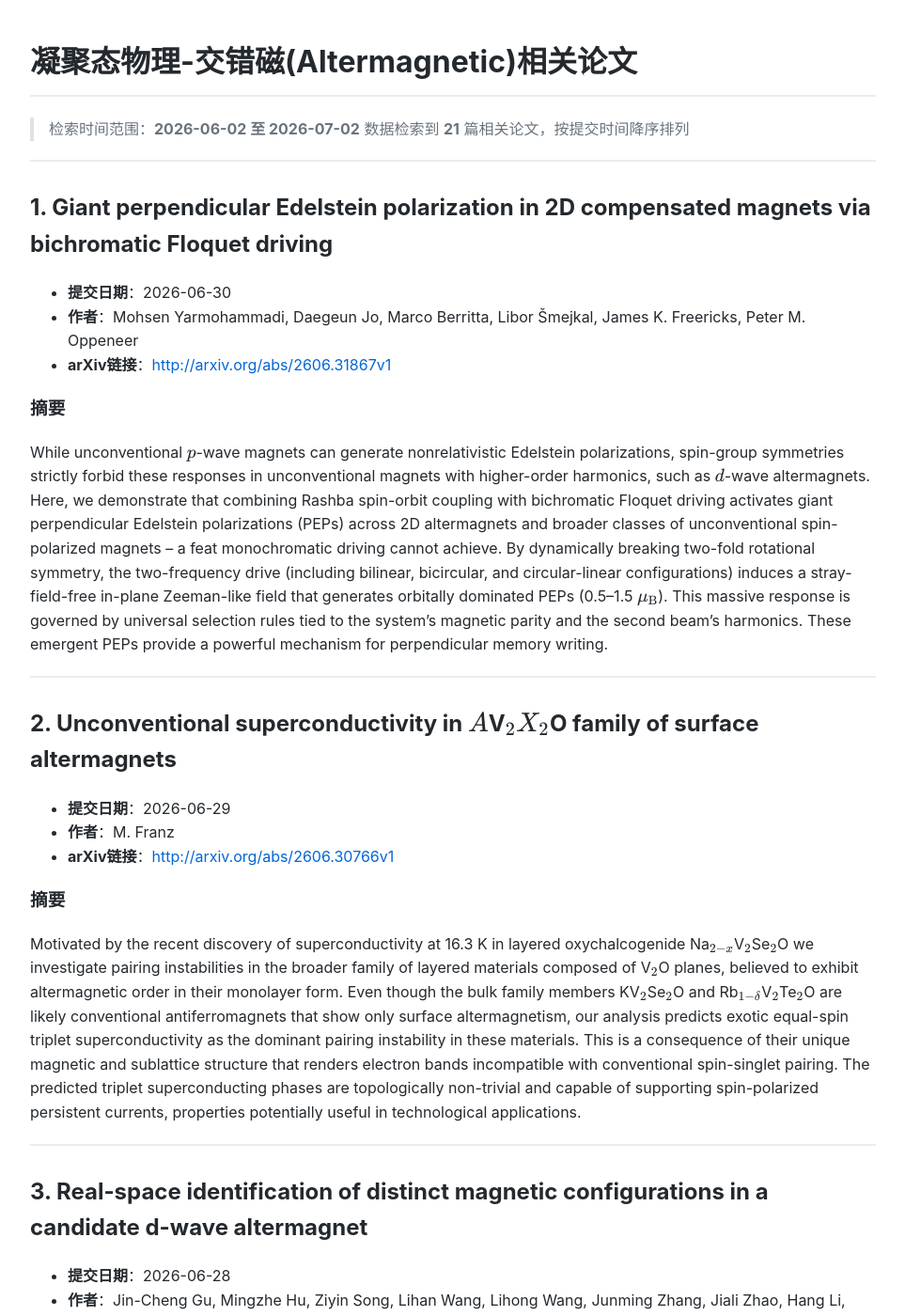
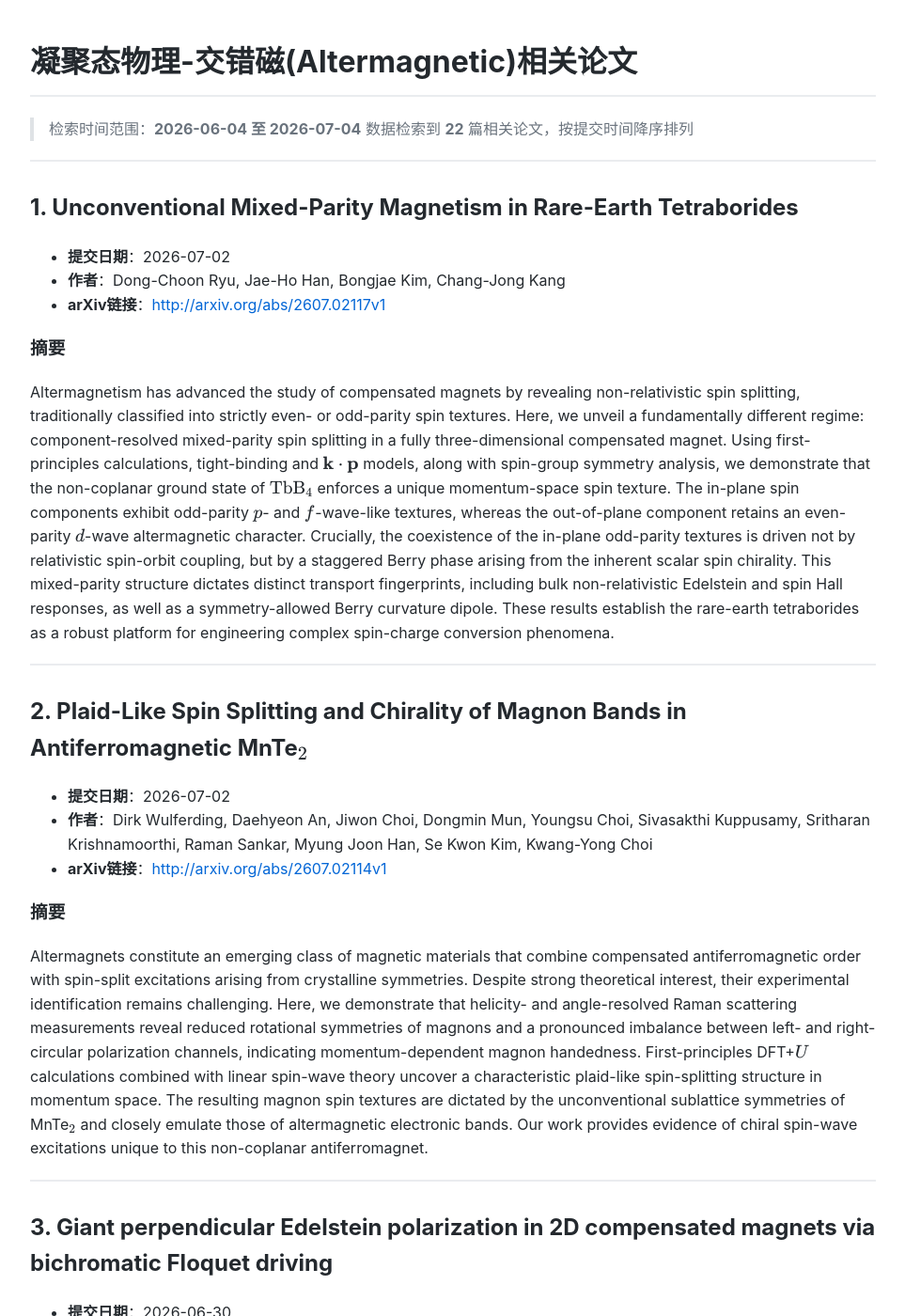
Before and after one commit to yangke25491/daily-arxiv-altermagnetic, a Jekyll site: the page built from index.md, in a window 1280 px wide and 1400 px high. Shown: the whole window at 94% size, without its empty margins (158-1121 px from the left). Built offline with Jekyll 4.4.1, drawn with Linux system fonts in a browser that asks for light colours; some of the changed text lies outside the part shown.

Commit message:
Automated update: arXiv papers

```diff
--- a/index.md
+++ b/index.md
@@ -5,12 +5,34 @@ title: 交错磁论文
 
 # 凝聚态物理-交错磁(Altermagnetic)相关论文
 
-> 检索时间范围：**2026-06-02 至 2026-07-02**
-> 数据检索到 **21** 篇相关论文，按提交时间降序排列
+> 检索时间范围：**2026-06-04 至 2026-07-04**
+> 数据检索到 **22** 篇相关论文，按提交时间降序排列
 
 ---
 
-## 1. Giant perpendicular Edelstein polarization in 2D compensated magnets via bichromatic Floquet driving
+## 1. Unconventional Mixed-Parity Magnetism in Rare-Earth Tetraborides
+
+- **提交日期**：2026-07-02
+- **作者**：Dong-Choon Ryu, Jae-Ho Han, Bongjae Kim, Chang-Jong Kang
+- **arXiv链接**：[http://arxiv.org/abs/2607.02117v1](http://arxiv.org/abs/2607.02117v1)
+
+### 摘要
+Altermagnetism has advanced the study of compensated magnets by revealing non-relativistic spin splitting, traditionally classified into strictly even- or odd-parity spin textures. Here, we unveil a fundamentally different regime: component-resolved mixed-parity spin splitting in a fully three-dimensional compensated magnet. Using first-principles calculations, tight-binding and $\mathbf{k} \cdot \mathbf{p}$ models, along with spin-group symmetry analysis, we demonstrate that the non-coplanar ground state of $\mathrm{TbB}\_4$ enforces a unique momentum-space spin texture. The in-plane spin components exhibit odd-parity $p$- and $f$-wave-like textures, whereas the out-of-plane component retains an even-parity $d$-wave altermagnetic character. Crucially, the coexistence of the in-plane odd-parity textures is driven not by relativistic spin-orbit coupling, but by a staggered Berry phase arising from the inherent scalar spin chirality. This mixed-parity structure dictates distinct transport fingerprints, including bulk non-relativistic Edelstein and spin Hall responses, as well as a symmetry-allowed Berry curvature dipole. These results establish the rare-earth tetraborides as a robust platform for engineering complex spin-charge conversion phenomena.
+
+---
+
+## 2. Plaid-Like Spin Splitting and Chirality of Magnon Bands in Antiferromagnetic MnTe${}\_2$
+
+- **提交日期**：2026-07-02
+- **作者**：Dirk Wulferding, Daehyeon An, Jiwon Choi, Dongmin Mun, Youngsu Choi, Sivasakthi Kuppusamy, Sritharan Krishnamoorthi, Raman Sankar, Myung Joon Han, Se Kwon Kim, Kwang-Yong Choi
+- **arXiv链接**：[http://arxiv.org/abs/2607.02114v1](http://arxiv.org/abs/2607.02114v1)
+
+### 摘要
+Altermagnets constitute an emerging class of magnetic materials that combine compensated antiferromagnetic order with spin-split excitations arising from crystalline symmetries. Despite strong theoretical interest, their experimental identification remains challenging. Here, we demonstrate that helicity- and angle-resolved Raman scattering measurements reveal reduced rotational symmetries of magnons and a pronounced imbalance between left- and right-circular polarization channels, indicating momentum-dependent magnon handedness. First-principles DFT+$U$ calculations combined with linear spin-wave theory uncover a characteristic plaid-like spin-splitting structure in momentum space. The resulting magnon spin textures are dictated by the unconventional sublattice symmetries of MnTe${}\_2$ and closely emulate those of altermagnetic electronic bands. Our work provides evidence of chiral spin-wave excitations unique to this non-coplanar antiferromagnet.
+
+---
+
+## 3. Giant perpendicular Edelstein polarization in 2D compensated magnets via bichromatic Floquet driving
 
 - **提交日期**：2026-06-30
 - **作者**：Mohsen Yarmohammadi, Daegeun Jo, Marco Berritta, Libor Šmejkal, James K. Freericks, Peter M. Oppeneer
@@ -21,7 +43,7 @@ While unconventional $p$-wave magnets can generate nonrelativistic Edelstein pol
 
 ---
 
-## 2. Unconventional superconductivity in $A$V${}\_2X\_2$O family of surface altermagnets
+## 4. Unconventional superconductivity in $A$V${}\_2X\_2$O family of surface altermagnets
 
 - **提交日期**：2026-06-29
 - **作者**：M. Franz
@@ -219,7 +241,7 @@ Altermagnets (AMs) offer a compelling platform for exploring novel spin-dependen
 
 ---
 
-## 20. Odd-parity magnons in the Haldane-Hubbard model from topological exciton condensation
+## 22. Odd-parity magnons in the Haldane-Hubbard model from topological exciton condensation
 
 - **提交日期**：2026-06-04
 - **作者**：Rintaro Eto, Johannes Knolle
@@ -229,14 +251,3 @@ Altermagnets (AMs) offer a compelling platform for exploring novel spin-dependen
 Odd-wave magnets are the counterparts to even-wave altermagnets realizing odd-parity spin splitting. Normally discussed for noncollinear systems, they have recently been shown to appear in collinear magnetic states in the presence of loop currents. Here we study collective excitations of the paramagnetic and magnetic phase of the seminal Haldane-Hubbard model. We identify the existence topological excitons in the paramagnetic phase, and their condensation as the driving mechanism into the collinear Néel state. The latter realizes an odd-wave magnet with odd-parity magnons displaying a characteristic $f$-wave splitting. We further uncover that an electron bandgap closing ensures magnon bandgap closing causing a change in odd-parity magnon topology, as well as a drastically enlarged spin splitting. Our results establish the presence of topological excitons and odd-parity magnons in the Haldane-Hubbard, with potential realizations in Floquet-driven materials and cold atomic gases.
 
 ---
-
-## 21. Magnetic field effects on spin-split band and magnon transport in altermagnets and emergent compensated ferrimagnets
-
-- **提交日期**：2026-06-02
-- **作者**：Kazushi Aoyama, Hikaru Kawamura
-- **arXiv链接**：[http://arxiv.org/abs/2606.03451v1](http://arxiv.org/abs/2606.03451v1)
-
-### 摘要
-In altermagnets and fully compensated ferrimagnets, not only the electron band but also the magnon band exhibits spin splitting without net magnetization, which enables thermal activation of the magnon spin current. Here, we theoretically investigate magnetic field effects on the magnon properties of these antiferromagnets in the presence of a weak easy-axis anisotropy which makes the collinear states robust against the magnetic field. For the altermagnet and compensated ferrimagnet, we analyze a 2 sublattice order in the $J\_1$-$J\_2$-$J\_2^\prime$ model on the square lattice and a triple-${\bf Q}$ 12-sublattice order in the $J\_1$-$J\_3$ model on the kagome lattice, respectively, each accompanied by $d$-wave and $s$-wave spin splitting at zero field. It is shown that for positive (negative) magnetic field $H$ whose energy scale is smaller than the anisotropy gap, the up- and down-spin magnon bands are shifted to lower (higher) and higher (lower) energies, respectively, similarly to the Zeeman coupling in electron systems. In the altermagnet, with increasing field, the $d$-wave splitting tends to be deformed into the $s$-wave one, which is reflected as the change in the direction of the spin current generated by thermal gradient. In the compensated ferrimagnet, the $s$-wave nature, i.e., the population imbalance between the up- and down-spin magnons at $H=0$, results in an asymmetric field dependence of the longitudinal spin and thermal conductivities.
-
----
```
Also changed, not shown: other parts of index.md (+17 -17 lines).
